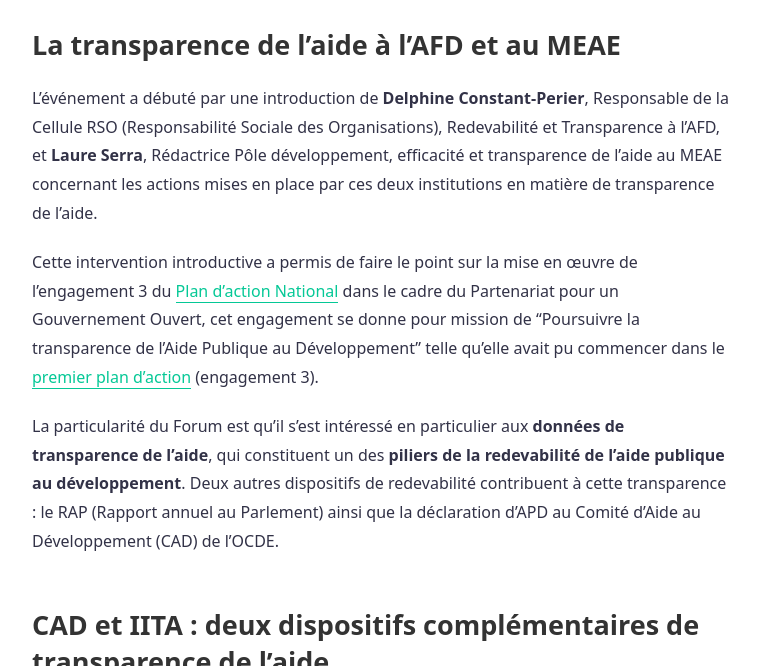
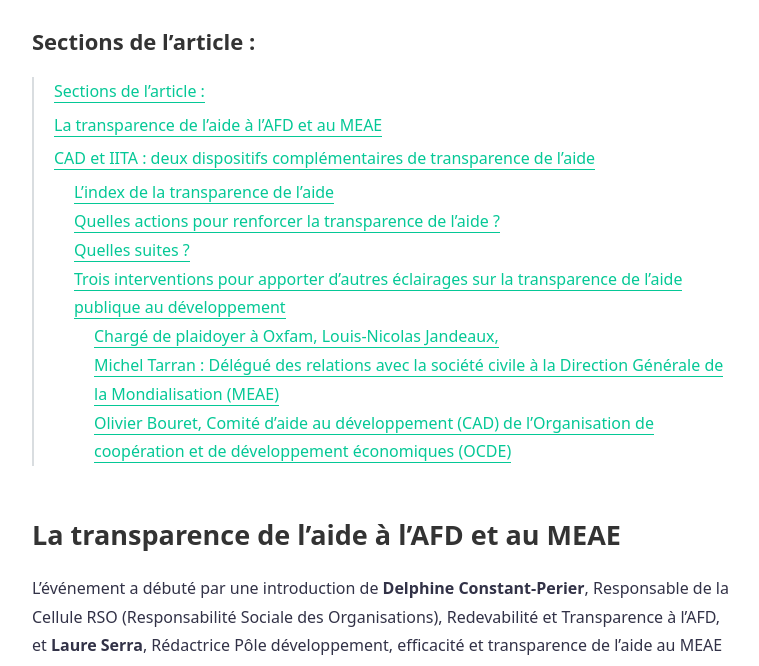
Before and after one commit to datactivist/vademecum, a Jekyll site: the page built from _posts/2019-04-09-transparence-aide-developpement.md, in a window 1280 px wide and 900 px high, scrolled down 1226 px, cut to the strip 234-900 px from the top of the window. Shown: the whole strip, without its empty margins (258-1017 px from the left). Built offline with Jekyll 4.4.1, drawn with Linux system fonts in a browser that asks for light colours.

Commit message:
Update 2019-04-09-transparence-aide-developpement.md

```diff
--- a/_posts/2019-04-09-transparence-aide-developpement.md
+++ b/_posts/2019-04-09-transparence-aide-developpement.md
@@ -13,6 +13,12 @@
 
 ![41](https://forum.etalab.gouv.fr/uploads/default/optimized/1X/127a3b4ab3d3a38ecf88f2f432319bd46c5d2321_1_285x225.png "Extrait image kit")
 ![02](https://forum.etalab.gouv.fr/uploads/default/optimized/1X/6cf2cd7b4a3f1b2ac4cb198162664bf9a0386c90_1_257x225.png "Extrait kit")
+
+### Sections de l'article :
+
+{:.no_toc}
+* TOC
+{:toc}
 
 ## La transparence de l’aide à l’AFD et au MEAE
 L’événement a débuté par une introduction de **Delphine Constant-Perier**, Responsable de la Cellule RSO (Responsabilité Sociale des Organisations), Redevabilité et Transparence à l’AFD, et **Laure Serra**, Rédactrice Pôle développement, efficacité et transparence de l’aide au MEAE concernant les actions mises en place par ces deux institutions en matière de transparence de l’aide.
```
